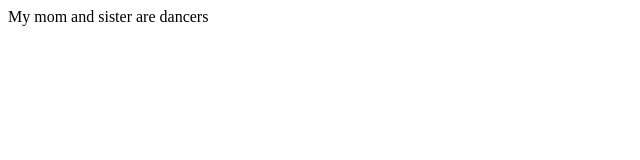
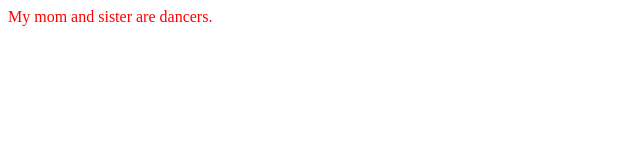
Before and after one commit to sdontula/sdontula.github.io, a plain HTML site: page home.html in a window 1280 px wide. Shown: the whole page, without its empty margins (0-640 px from the left). Drawn offline with Linux system fonts and the light colour scheme.

Commit message:
Update home.html

```diff
--- a/home.html
+++ b/home.html
@@ -4,6 +4,8 @@
 </head>
 
   <body>
-   <p>My mom and sister are dancers</p>
+    <font size="3" color="red">
+      <p>My mom and sister are dancers.</p>
+    </font>
   </body>
 </html>
```
